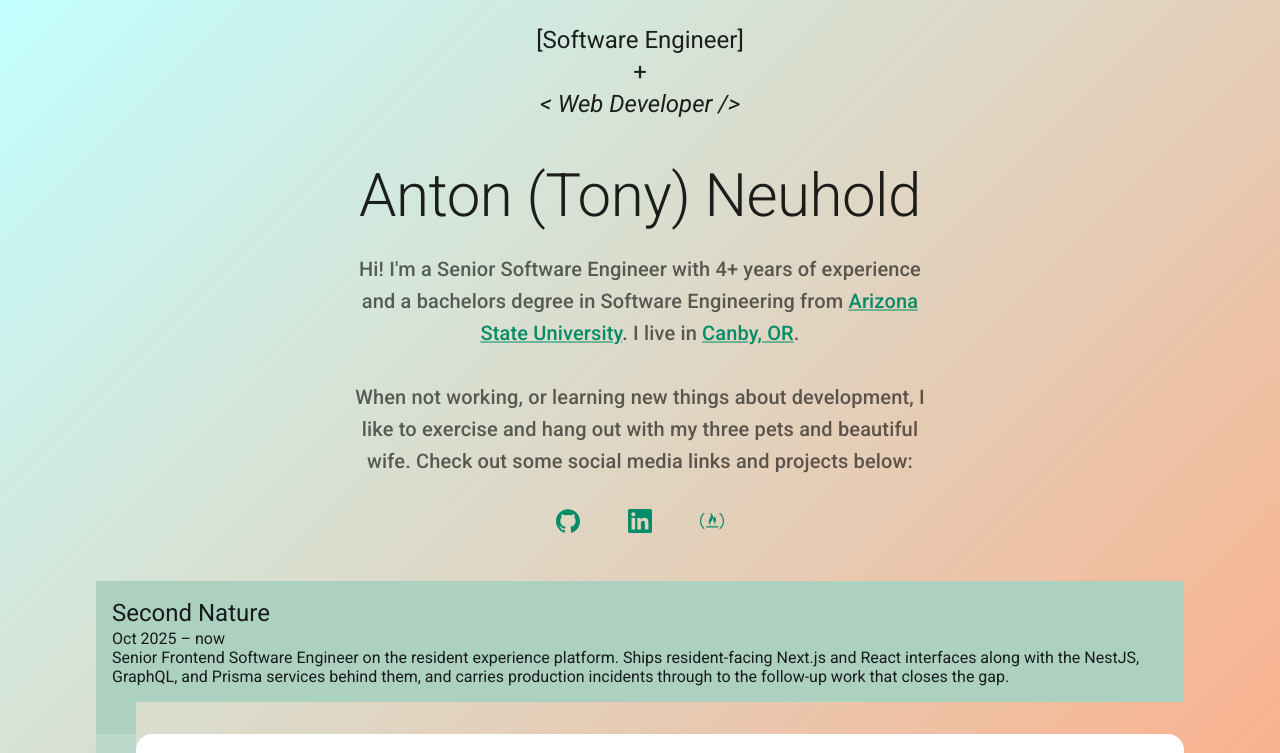
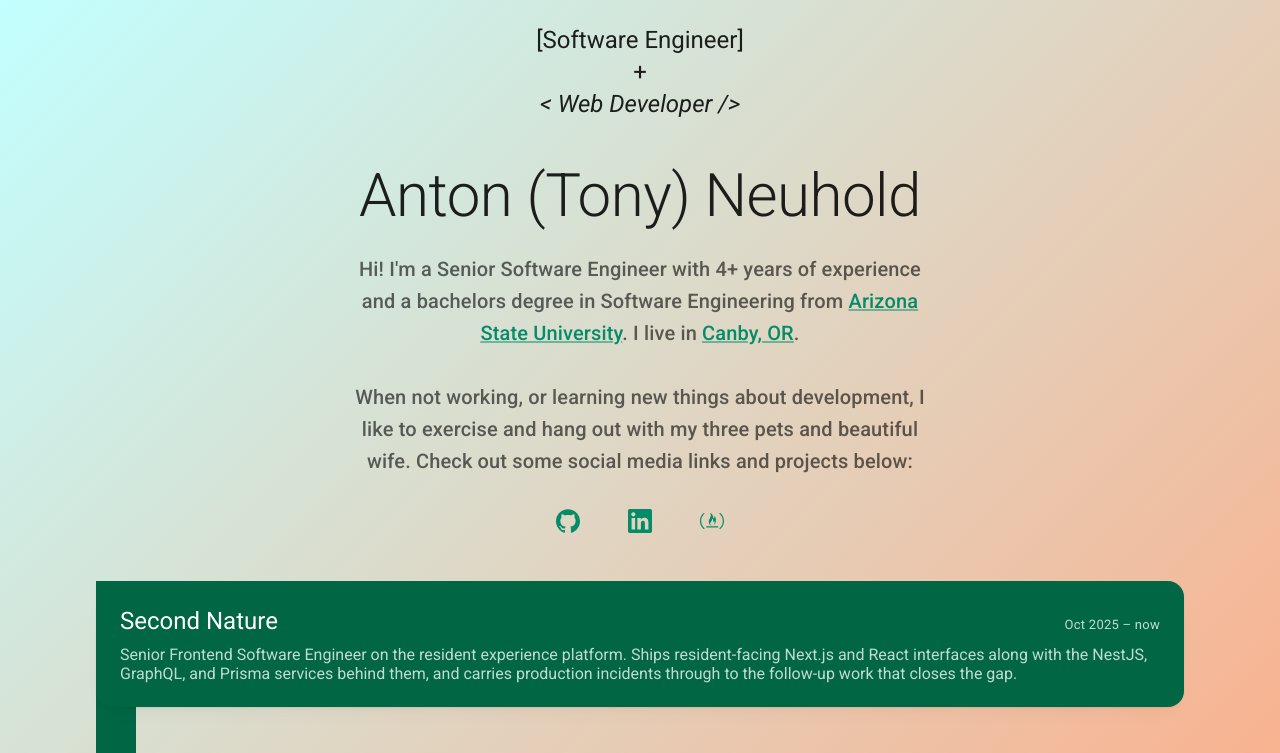
Before and after one commit to aneuhold/portfolio, a SvelteKit app in the folder svelte/: page / in a window 1280 px wide. Shown: the top 753 px of the page. Built offline with nearby package versions, Linux system fonts and the light colour scheme.

Commit message:
Update EraCard

```diff
--- a/svelte/src/components/Timeline/EraCard.svelte
+++ b/svelte/src/components/Timeline/EraCard.svelte
@@ -5,7 +5,8 @@
   up the left of the page from the card to where the era ended.
 -->
 <script lang="ts">
-  import { type Era, type TimelinePlacement, timelineService } from 'shared';
+  import { type Era, type TimelinePlacement } from 'shared';
+  import TimelineDates from './TimelineDates.svelte';
 
   const { era, placement }: { era: Era; placement: TimelinePlacement } = $props();
 </script>
@@ -15,12 +16,13 @@
   style:--row={placement.row}
   style:--rail-line={placement.railLine}
   style:--lane={placement.lane}
+  style:--era-depth={placement.eraDepth}
 >
   <div class="rail"></div>
   <div class="card">
     <h2 class="header-4">{era.name}</h2>
-    <p class="dates">{timelineService.formatRange(era.startDate, era.endDate)}</p>
-    <p>{era.info}</p>
+    <TimelineDates startDate={era.startDate} endDate={era.endDate} />
+    <p class="info">{era.info}</p>
   </div>
 </section>
 
@@ -28,34 +30,66 @@
   /* The era keeps its element for semantics, and display: contents lets its rail and card place
      directly onto the timeline grid instead of into a box of their own. */
   .era {
+    /* How much of the primary's chroma each era further back gives up, and the floor it stops at.
+       Lightness is held, which keeps the contrast of the white text the same at every step. */
+    --era-lightness: 44%;
+    --era-chroma-step: 0.27;
+    --era-chroma-floor: 0.15;
+
     display: contents;
   }
 
-  /* Each era further down the page sits a step closer to the background, so color reads as
-     recency. The rail and the card take their step from the same row, so the join between them
-     stays invisible. */
+  /* Kinda crazy fill calculation to just make it a little darker as it goes down. */
   .rail,
   .card {
-    background: color-mix(
-      in oklab,
-      var(--color-primary) calc(40% - var(--row) * 1%),
-      var(--background)
+    background-color: oklch(
+      from var(--color-primary) var(--era-lightness)
+        calc(c * max(var(--era-chroma-floor), 1 - var(--era-depth) * var(--era-chroma-step))) h
     );
+    color: var(--background);
   }
 
   .rail {
     grid-column: 1;
     grid-row: var(--rail-line) / var(--row);
-    border-radius: var(--corner) var(--corner) 0 0;
+    border-radius: var(--radius-lg) var(--radius-lg) 0 0;
   }
 
+  /* Name and dates share the first line, the summary takes the second. */
   .card {
+    /* The ground here is dark, so a step back from the name is a step off white, not off black. */
+    --color-text-secondary: color-mix(in oklab, var(--background) 76%, transparent);
+
     grid-column: 1 / -1;
     grid-row: var(--row);
-    /* Stop short of the project rails crossing this row. */
+    display: grid;
+    grid-template-columns: minmax(0, 1fr) auto;
+    align-items: baseline;
+    column-gap: calc(var(--standard-spacing) * 2);
+    row-gap: var(--standard-spacing);
+    /* Stops short of the project rails crossing this row. */
     margin-inline-end: calc(var(--lane) * var(--lane-width));
-    margin-block-end: calc(var(--standard-spacing) * 4);
-    padding: calc(var(--standard-spacing) * 2);
-    border-radius: 0 var(--corner) var(--corner) var(--corner);
+    margin-block-end: var(--era-gap);
+    padding: calc(var(--card-padding) * 1.5);
+    border-radius: 0 var(--radius-lg) var(--radius-lg) var(--radius-lg);
+    box-shadow: var(--shadow-resting);
+  }
+
+  h2 {
+    text-wrap: balance;
+  }
+
+  .info {
+    grid-column: 1 / -1;
+    color: var(--color-text-secondary);
+    text-wrap: pretty;
+  }
+
+  /* The card is as wide as the page, so it steps down at the width the timeline itself does: the
+     dates drop under the name rather than squeezing it. */
+  @media (width < 40rem) {
+    .card {
+      grid-template-columns: minmax(0, 1fr);
+    }
   }
 </style>
```
